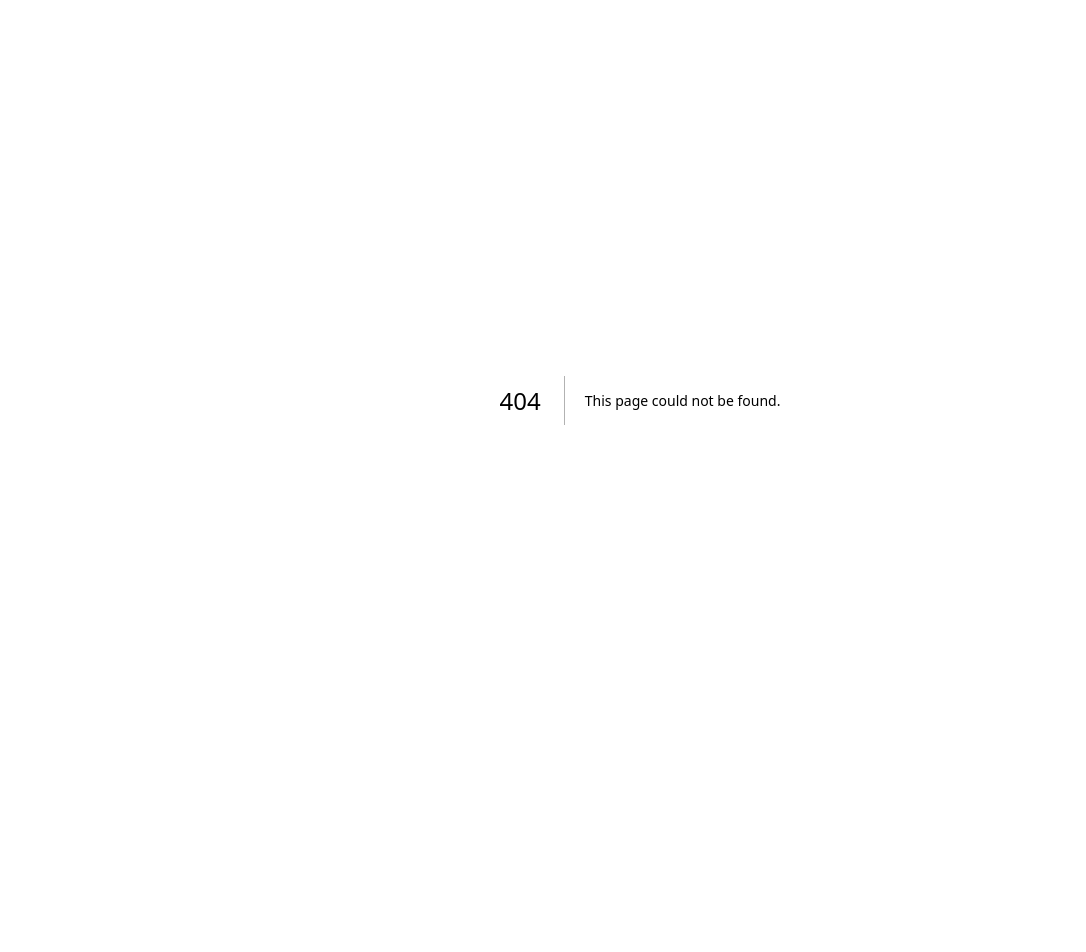
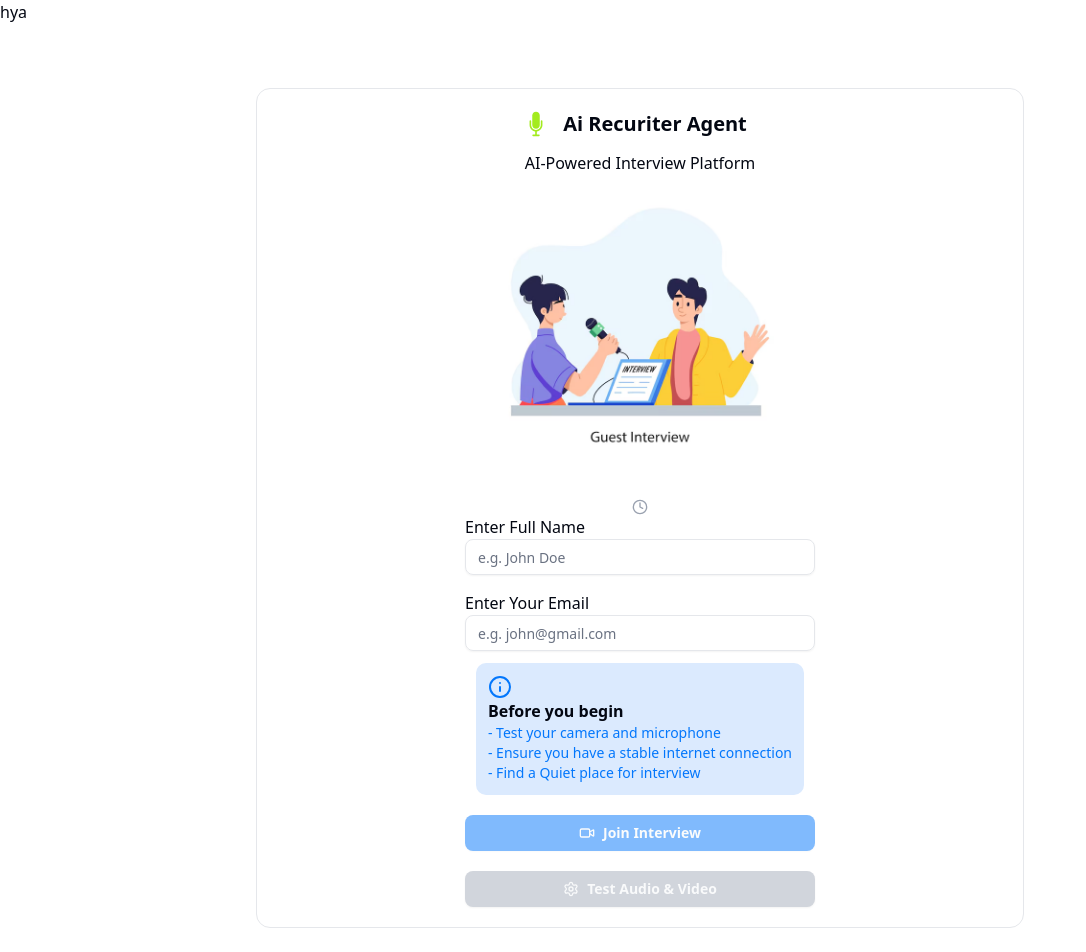
Before and after one commit to ayushptk/AI-Recruiter-Voice-Agent-Next.js-project, a Next.js app: page /interview/1 in a window 1280 px wide. Before the commit this address had no page. Shown: the top 952 px of the page, without its empty margins (0-1086 px from the left). Before the commit the page ends 800 px from the top, so only its background shows below. Built offline with nearby package versions, Linux system fonts and the light colour scheme; no server answers; the database is empty.

Commit message:
Vapi ai starting Phases

```diff
--- /dev/null
+++ b/context/interviewDatacontext.jsx
@@ -0,0 +1,3 @@
+import { createContext } from "react";
+
+export const InterviewDataContext = createContext();
--- a/package.json
+++ b/package.json
@@ -9,6 +9,7 @@
     "lint": "next lint"
   },
   "dependencies": {
+    "@radix-ui/react-alert-dialog": "^1.1.14",
     "@radix-ui/react-dialog": "^1.1.14",
     "@radix-ui/react-progress": "^1.1.7",
     "@radix-ui/react-select": "^2.2.5",
@@ -16,15 +17,19 @@
     "@radix-ui/react-slot": "^1.2.3",
     "@radix-ui/react-tooltip": "^1.2.7",
     "@supabase/supabase-js": "^2.50.0",
+    "@vapi-ai/web": "^2.3.8",
     "axios": "^1.10.0",
     "class-variance-authority": "^0.7.1",
     "clsx": "^2.1.1",
+    "framer-motion": "^12.19.2",
     "lucide-react": "^0.512.0",
     "next": "15.3.3",
     "next-themes": "^0.4.6",
     "openai": "^5.8.2",
     "react": "^18.0.0",
     "react-dom": "^18.0.0",
+    "react-icons": "^5.5.0",
+    "react-type-animation": "^3.2.0",
     "sonner": "^2.0.5",
     "tailwind-merge": "^3.3.0",
     "uuid": "^11.1.0"
--- a/src/app/(main)/dashboard/createinterview/_components/interviewlink.jsx
+++ b/src/app/(main)/dashboard/createinterview/_components/interviewlink.jsx
@@ -6,9 +6,9 @@ import { Copy, Clock, List, Calendar, Mail, ArrowLeft, Plus } from 'lucide-react
 import Link from 'next/link';
 import { toast } from 'sonner';
 
-function InterviewLink({interview_id,formData,interviewId }) {
+function InterviewLink({formData,interview_id }) {
 
-      const url = process.env.NEXT_PUBLIC_HOST_URL + '/' + interviewId;
+      const url = process.env.NEXT_PUBLIC_HOST_URL + '/' +interview_id;
   const GetInterviewUrl = () => {
     return url;
   }
--- /dev/null
+++ b/src/app/interview/[interview_id]/page.jsx
@@ -0,0 +1,130 @@
+"use client";
+import React, { useContext, useEffect, useState } from 'react';
+import InterviewHeader from '../_components/InterviewHeader';
+import { motion } from 'framer-motion';
+import { IoIosMic } from "react-icons/io";
+import { TypeAnimation } from 'react-type-animation';
+import Image from 'next/image';
+import { Clock, Info, Video, Settings, Loader2Icon } from 'lucide-react';
+import { Input } from '@/components/ui/input';
+import { Button } from '@/components/ui/button';
+import { useParams } from 'next/navigation';
+
+import { toast } from 'sonner';
+import { InterviewDataContext } from '../../../../context/interviewDatacontext';
+import { useRouter } from 'next/navigation';
+
+import { supabase } from '../../../../services/supabaseClient';
+import QuestionList from '@/app/(main)/dashboard/createinterview/_components/QuestionsList';
+function Interview() {
+
+  const {interview_id} = useParams();
+  console.log(interview_id);
+
+  useEffect(() => {
+    interview_id && GetInterviewDetails();
+  }, [interview_id]);
+
+  const [interviewData, setInterviewData] = useState();
+  const [userName, setUserName] = useState('');
+  const [loading, setLoading] = useState(false);
+  const [userEmail, setUserEmail] = useState('');
+  const [timeLeft, setTimeLeft] = useState(null);
+
+
+  const {interviewInfo, setInterviewInfo} = useContext(InterviewDataContext);
+
+  const router = useRouter();
+
+  const GetInterviewDetails = async () => {
+    setLoading(true);
+    try{
+    let { data: Interviews, error } = await supabase
+      .from('Interviews')
+      .select("jobPosition, jobDescription, duration, type")
+      .eq('interview_id', interview_id);
+
+      setInterviewData(Interviews[0]);
+      setLoading(false);
+      if (Interviews?.length == 0) {
+        toast('Incorrect Interview Link');
+        return;
+      }
+      console.log(Interviews[0]);
+
+    } catch (e) {
+      setLoading(false);
+      toast('Incorrect Interview Link');
+    }
+  }
+
+  const onJoinInterview = async () => {
+    setLoading(true);
+    let { data: Interviews, error } = await supabase
+     .from('interviews')
+     .select('*')
+     .eq('interview_id', interview_id);
+
+     console.log(Interviews[0]);
+     setInterviewInfo({
+      userName: userName,
+      userEmail: userEmail,
+      interviewData: Interviews[0]
+     });
+     router.push('/interview/' + interview_id + '/start');
+     setLoading(false);
+  }
+
+  return (
+    <div className={"px-10 md:px-28 lg:px-40 xl:px-64 mt-16 mb-20"}>
+      <div className={"flex flex-col items-center justify-center border rounded-xl bg-white p-5 lg:px-52 mb-20"}>
+        <div className='flex items-center gap-3 relative'>
+
+          <IoIosMic size={30} color="#A3EB1E" className="relative z-10" />
+
+          <TypeAnimation
+            sequence={['Ai Recuriter Agent']}
+            wrapper="span"
+            speed={20}
+            style={{ fontSize: '20px', fontWeight: 'bold', display: 'inline-block' }}
+            repeat={0}
+            cursor={false}
+          />
+          <span className="blinking-dot"></span>
+        </div>
+        <h2 className={"mt-3"}>AI-Powered Interview Platform</h2>
+        <Image src={'/interviewimg.png'} width={300} height={200} alt={"interview"} />
+
+        <h2 className={"font-bold text-xl mt-3"}>{interviewData?.jobPosition}</h2>
+        <h2 className={"flex gap-2 items-center text-gray-400 mt-3"}><Clock className={"w-4 h-4"} /> {interviewData?.duration}</h2>
+
+        <div className={"w-full"}>
+          <h2>Enter Full Name</h2>
+          <Input placeholder="e.g. John Doe" value={userName} onChange={(event) => setUserName(event.target.value)}/>
+        </div>
+
+        <div className={"w-full mt-4"}>
+          <h2>Enter Your Email</h2>
+          <Input placeholder="e.g. john@gmail.com" value={userEmail} onChange={(event) => setUserEmail(event.target.value)}/>
+        </div>
+
+        <div className={"p-3 bg-blue-100 gap-4 rounded-lg mt-3"}>
+          <Info className={"text-primary"} />
+          <h2 className={"font-bold"}>Before you begin</h2>
+          <ul className=''>
+            <li className={"text-sm text-primary"}>- Test your camera and microphone</li>
+            <li className={"text-sm text-primary"}>- Ensure you have a stable internet connection</li>
+            <li className={"text-sm text-primary"}>- Find a Quiet place for interview</li>
+          </ul>
+        </div>
+
+        <Button className={"mt-5 w-full font-bold"} disabled={userName.trim() === '' } onClick={() => {onJoinInterview()}}>
+          <Video/>{loading && <Loader2Icon />}Join Interview
+        </Button>
+        <Button className={"mt-5 w-full font-bold bg-gray-300"} ><Settings/>Test Audio & Video</Button>
+      </div>
+    </div>
+  )
+};
+
+export default Interview;
--- /dev/null
+++ b/src/app/interview/_components/interviewHeader.jsx
@@ -0,0 +1,11 @@
+import React from "react";
+
+function InterviewHeader(){
+    return(
+        <div>
+            <h1>hya</h1>
+        </div>
+    )
+}
+
+export default InterviewHeader;
--- /dev/null
+++ b/src/app/interview/layout.jsx
@@ -0,0 +1,19 @@
+'use client'
+import React, { useState } from "react";
+import InterviewHeader from "./_components/interviewHeader";
+import { InterviewDataContext } from "../../../context/interviewDatacontext";
+
+function InterviewLayout({children}){
+
+    const [interviewInfo,SetInterviewInfo] = useState();
+    return(
+        <InterviewDataContext.Provider value={{interviewInfo,SetInterviewInfo}}>
+        <div>
+            <InterviewHeader />
+           {children}
+        </div>
+        </InterviewDataContext.Provider>
+    )
+}
+
+export default InterviewLayout;
--- /dev/null
+++ b/src/components/ui/alert-dialog.jsx
@@ -0,0 +1,138 @@
+"use client"
+
+import * as React from "react"
+import * as AlertDialogPrimitive from "@radix-ui/react-alert-dialog"
+
+import { cn } from "@/lib/utils"
+import { buttonVariants } from "@/components/ui/button"
+
+function AlertDialog({
+  ...props
+}) {
+  return <AlertDialogPrimitive.Root data-slot="alert-dialog" {...props} />;
+}
+
+function AlertDialogTrigger({
+  ...props
+}) {
+  return (<AlertDialogPrimitive.Trigger data-slot="alert-dialog-trigger" {...props} />);
+}
+
+function AlertDialogPortal({
+  ...props
+}) {
+  return (<AlertDialogPrimitive.Portal data-slot="alert-dialog-portal" {...props} />);
+}
+
+function AlertDialogOverlay({
+  className,
+  ...props
+}) {
+  return (
+    <AlertDialogPrimitive.Overlay
+      data-slot="alert-dialog-overlay"
+      className={cn(
+        "data-[state=open]:animate-in data-[state=closed]:animate-out data-[state=closed]:fade-out-0 data-[state=open]:fade-in-0 fixed inset-0 z-50 bg-black/50",
+        className
+      )}
+      {...props} />
+  );
+}
+
+function AlertDialogContent({
+  className,
+  ...props
+}) {
+  return (
+    <AlertDialogPortal>
+      <AlertDialogOverlay />
+      <AlertDialogPrimitive.Content
+        data-slot="alert-dialog-content"
+        className={cn(
+          "bg-background data-[state=open]:animate-in data-[state=closed]:animate-out data-[state=closed]:fade-out-0 data-[state=open]:fade-in-0 data-[state=closed]:zoom-out-95 data-[state=open]:zoom-in-95 fixed top-[50%] left-[50%] z-50 grid w-full max-w-[calc(100%-2rem)] translate-x-[-50%] translate-y-[-50%] gap-4 rounded-lg border p-6 shadow-lg duration-200 sm:max-w-lg",
+          className
+        )}
+        {...props} />
+    </AlertDialogPortal>
+  );
+}
+
+function AlertDialogHeader({
+  className,
+  ...props
+}) {
+  return (
+    <div
+      data-slot="alert-dialog-header"
+      className={cn("flex flex-col gap-2 text-center sm:text-left", className)}
+      {...props} />
+  );
+}
+
+function AlertDialogFooter({
+  className,
+  ...props
+}) {
+  return (
+    <div
+      data-slot="alert-dialog-footer"
+      className={cn("flex flex-col-reverse gap-2 sm:flex-row sm:justify-end", className)}
+      {...props} />
+  );
+}
+
+function AlertDialogTitle({
+  className,
+  ...props
+}) {
+  return (
+    <AlertDialogPrimitive.Title
+      data-slot="alert-dialog-title"
+      className={cn("text-lg font-semibold", className)}
+      {...props} />
+  );
+}
+
+function AlertDialogDescription({
+  className,
+  ...props
+}) {
+  return (
+    <AlertDialogPrimitive.Description
+      data-slot="alert-dialog-description"
+      className={cn("text-muted-foreground text-sm", className)}
+      {...props} />
+  );
+}
+
+function AlertDialogAction({
+  className,
+  ...props
+}) {
+  return (<AlertDialogPrimitive.Action className={cn(buttonVariants(), className)} {...props} />);
+}
+
+function AlertDialogCancel({
+  className,
+  ...props
+}) {
+  return (
+    <AlertDialogPrimitive.Cancel
+      className={cn(buttonVariants({ variant: "outline" }), className)}
+      {...props} />
+  );
+}
+
+export {
+  AlertDialog,
+  AlertDialogPortal,
+  AlertDialogOverlay,
+  AlertDialogTrigger,
+  AlertDialogContent,
+  AlertDialogHeader,
+  AlertDialogFooter,
+  AlertDialogTitle,
+  AlertDialogDescription,
+  AlertDialogAction,
+  AlertDialogCancel,
+}
```
Also changed, not shown: public/interviewimg.png (added), src/app/interview/[interview_id]/start/page.jsx (added), 1 other file (tests, documents, lock files or other folders).
